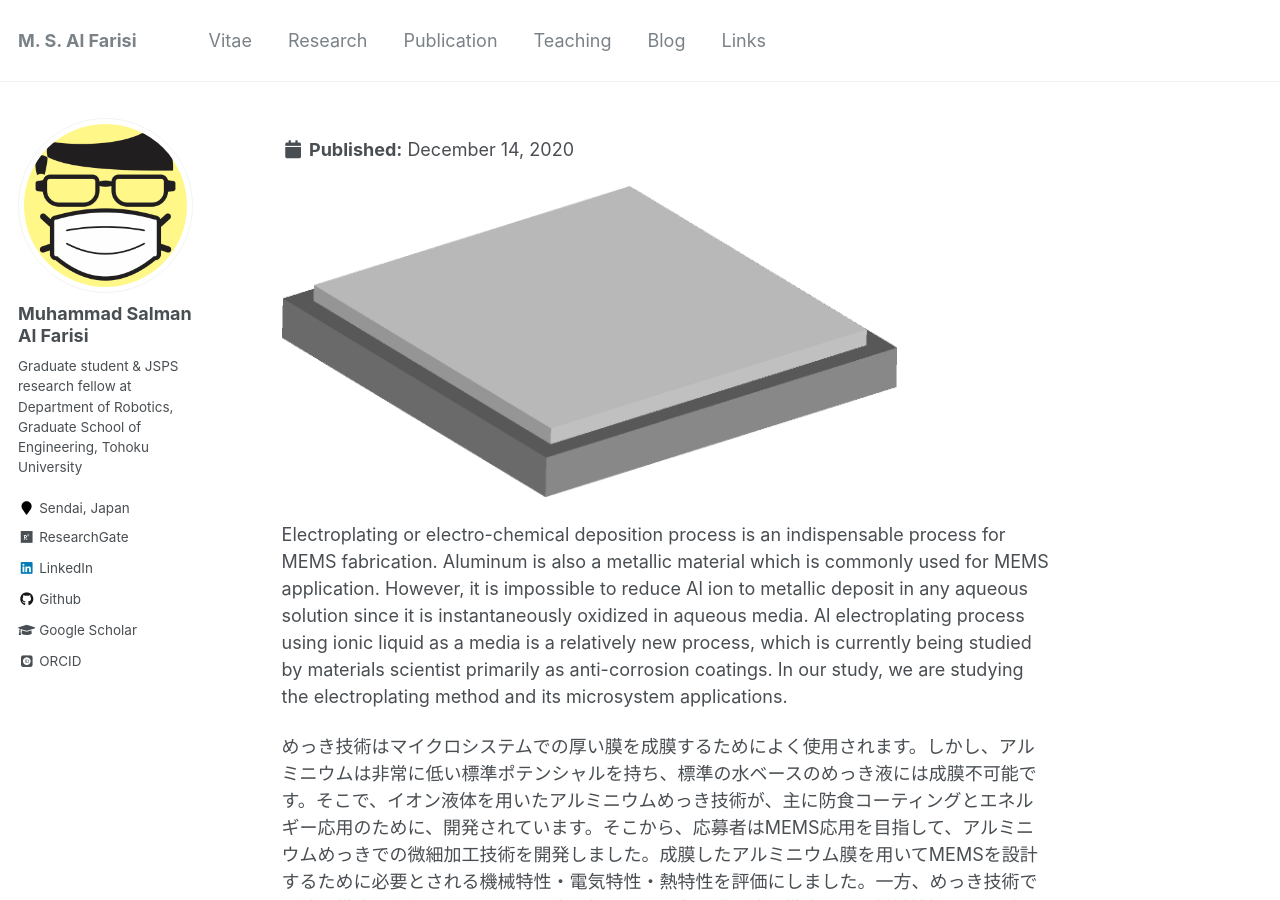
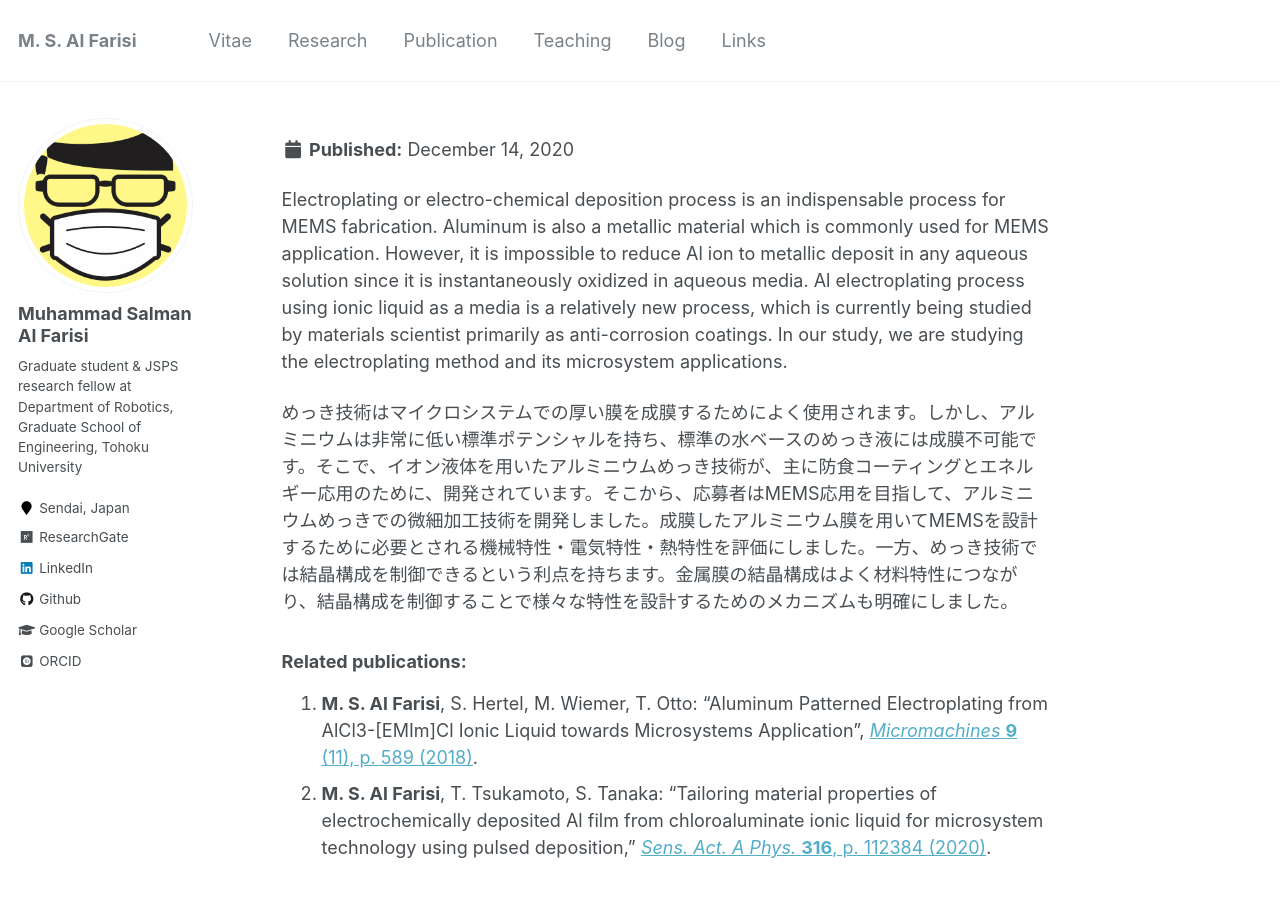
Before and after one commit to msalfarisi/msalfarisi.github.io, a Jekyll site: the page built from _research/al-plating.md, in a window 1280 px wide and 900 px high. Built offline with Jekyll 4.4.1, drawn with Linux system fonts in a browser that asks for light colours; some web fonts are replaced.

Commit message:
Update al-plating.md

```diff
--- a/_research/al-plating.md
+++ b/_research/al-plating.md
@@ -5,8 +5,6 @@ excerpt: "Aluminum electroplating from ionic liquid and its microsystem applicat
           <img src='/images/research-alecd.png' style="width:100%">"
 collection: research
 ---
-
-<img src='/images/research-alecd.png' style="width:80%">
 
 Electroplating or electro-chemical deposition process is an indispensable process for MEMS fabrication. Aluminum is also a metallic material which is commonly used for MEMS application. However, it is impossible to reduce Al ion to metallic deposit in any aqueous solution since it is instantaneously oxidized in aqueous media. Al electroplating process using ionic liquid as a media is a relatively new process, which is currently being studied by materials scientist primarily as anti-corrosion coatings. In our study, we are studying the electroplating method and its microsystem applications.
 
```
